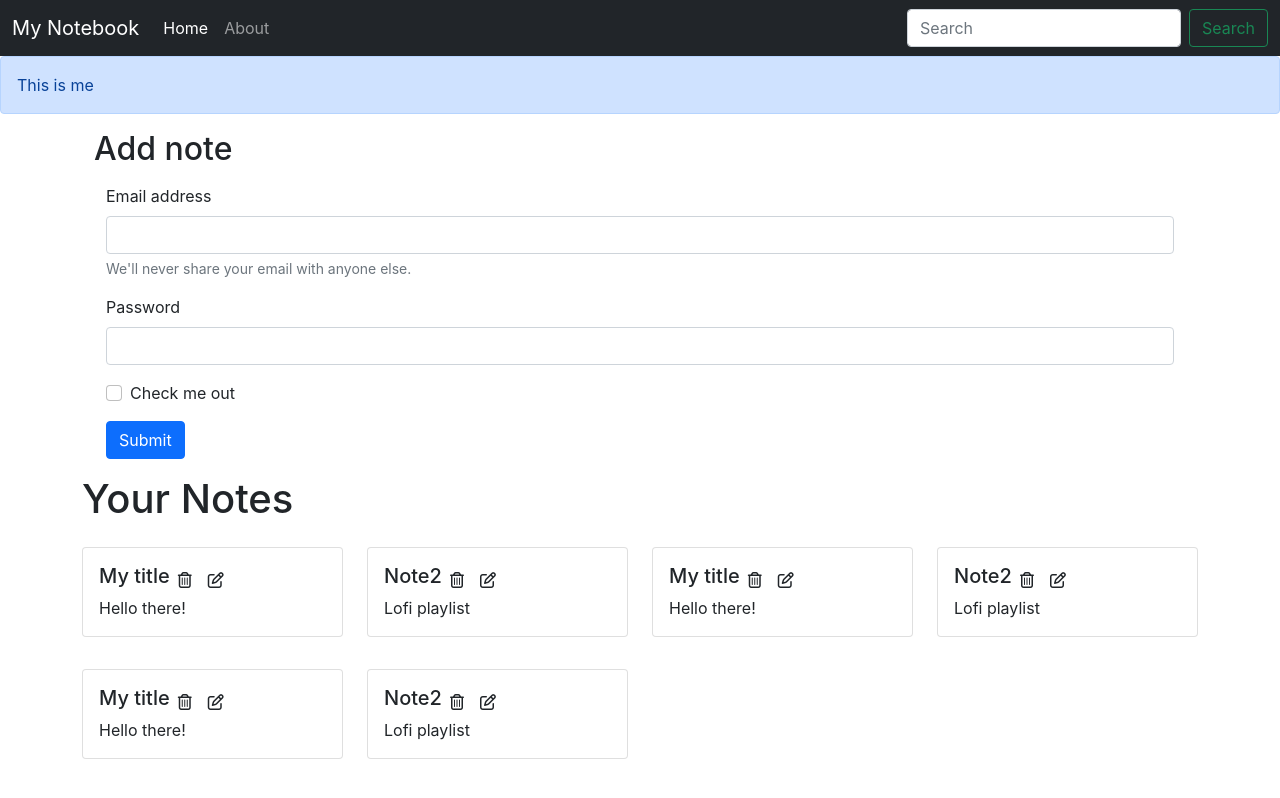
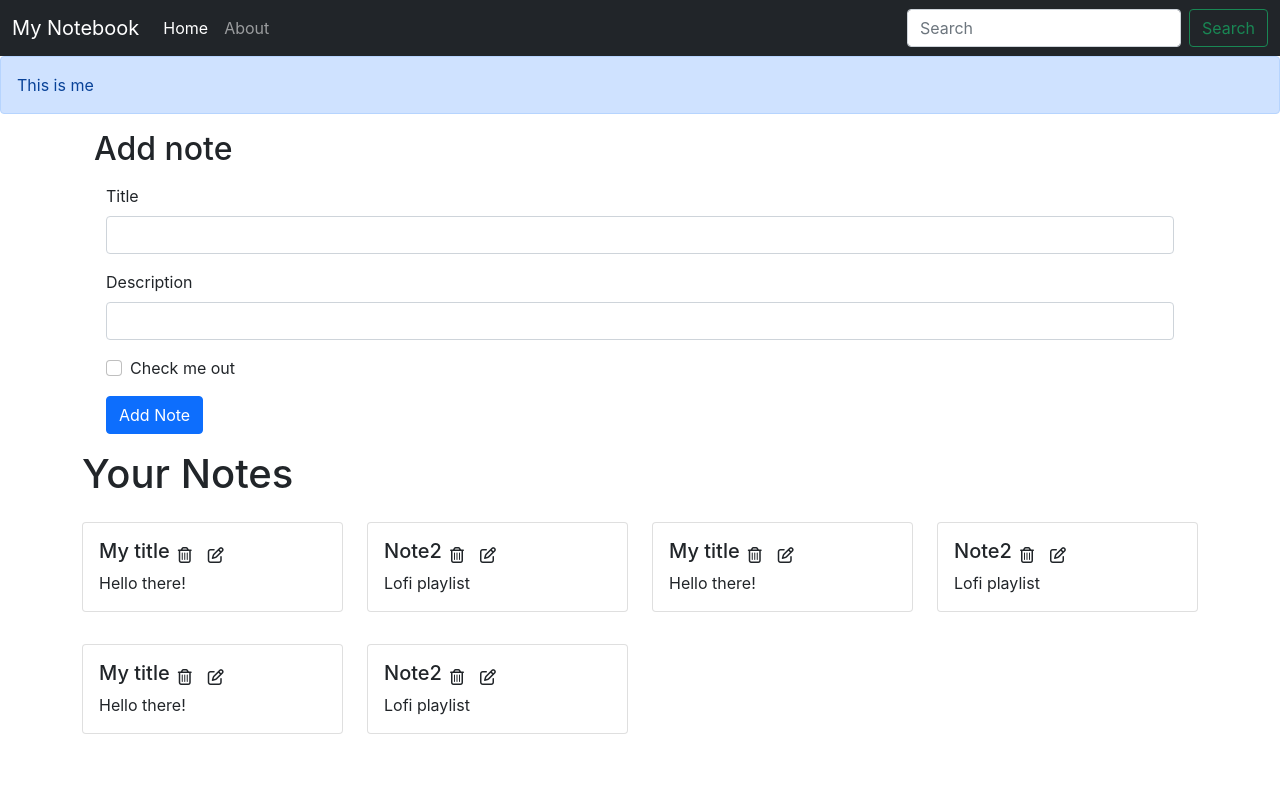
Before and after one commit to Kuljeet612/notesapp, a React (Create React App) app: page / in a window 1280 px wide. Built offline with nearby package versions, Linux system fonts and the light colour scheme; the HTML template or start-up script is replaced by a standard one.

Commit message:
Add and delete note

```diff
--- /dev/null
+++ b/src/components/AddNote.js
@@ -0,0 +1,61 @@
+import React, { useState, useContext } from 'react'
+import notesContext from "../context/notes/NotesContext";
+
+export const AddNote = () => {
+    const context = useContext(notesContext);
+    const { addNote } = context;
+    const [note, setNote] = useState({title:"", description: "", tag: "defualt"});
+    const addNoteHandler = (e) => {
+        e.preventDefault(); //to avoid page reloading
+        addNote(note.title, note.description, note.tag);
+    }
+
+    const onChangeHandler = (e) => {
+        setNote({...note, [e.target.name]: e.target.value}); //First arg: Keep the existing notes as it is. Second arg: New properties to be added in the array
+    }
+    return (
+    <div className="container my-3">
+    <h2>Add note</h2>
+    <form className="container my-3">
+      <div className="mb-3">
+        <label htmlFor="title" className="form-label">
+          Title
+        </label>
+        <input
+          type="text"
+          className="form-control"
+          id="title"
+          name="title"
+          aria-describedby="title"
+          onChange={onChangeHandler}
+        />
+      </div>
+      <div className="mb-3">
+        <label htmlFor="description" className="form-label">
+          Description
+        </label>
+        <input
+          type="text"
+          className="form-control"
+          id="description"
+          name="description"
+          onChange={onChangeHandler}
+        />
+      </div>
+      <div className="mb-3 form-check">
+        <input
+          type="checkbox"
+          className="form-check-input"
+          id="exampleCheck1"
+        />
+        <label className="form-check-label" htmlFor="exampleCheck1">
+          Check me out
+        </label>
+      </div>
+      <button type="submit" className="btn btn-primary" onClick={addNoteHandler}>
+        Add Note
+      </button>
+    </form>
+  </div>
+  )
+}
--- a/src/components/Home.js
+++ b/src/components/Home.js
@@ -1,54 +1,13 @@
 import React, { useContext } from "react";
 import notesContext from "../context/notes/NotesContext";
+import { AddNote } from "./AddNote";
 import Notes from "./Notes";
 
 function Home() {
 
   return (
     <div>
-      <div className="container my-3">
-        <h2>Add note</h2>
-        <form className="container my-3">
-          <div className="mb-3">
-            <label htmlFor="exampleInputEmail1" className="form-label">
-              Email address
-            </label>
-            <input
-              type="email"
-              className="form-control"
-              id="exampleInputEmail1"
-              aria-describedby="emailHelp"
-            />
-            <div id="emailHelp" className="form-text">
-              We'll never share your email with anyone else.
-            </div>
-          </div>
-          <div className="mb-3">
-            <label htmlFor="exampleInputPassword1" className="form-label">
-              Password
-            </label>
-            <input
-              type="password"
-              className="form-control"
-              id="exampleInputPassword1"
-            />
-          </div>
-          <div className="mb-3 form-check">
-            <input
-              type="checkbox"
-              className="form-check-input"
-              id="exampleCheck1"
-            />
-            <label className="form-check-label" htmlFor="exampleCheck1">
-              Check me out
-            </label>
-          </div>
-          <button type="submit" className="btn btn-primary">
-            Submit
-          </button>
-        </form>
-      </div>
-      <Notes></Notes>
+      <Notes/>
     </div>
   );
 }
--- a/src/components/NoteItem.js
+++ b/src/components/NoteItem.js
@@ -1,7 +1,11 @@
-import React from 'react'
+import {useContext} from 'react';
+import notesContext from "../context/notes/NotesContext";
 
 const NoteItem = (props)=> {
-    const {note} = props;
+
+  const context = useContext(notesContext);
+  const {deleteNote} = context;
+  const {note} = props;
 
     return (
       <div className="col-md-3">
@@ -9,7 +13,7 @@
           <div className="card-body">
               <div className="d-flex align-items-center">
               <h5 className="card-title">{note.title}</h5>
-              <i className="far fa-trash-can mx-2"></i>
+              <i className="far fa-trash-can mx-2" onClick={() => {deleteNote(note._id)}}></i>
               <i className="far fa-edit mx-2"></i>
               </div>
             <p className="card-text">{note.desc}</p>
--- a/src/components/Notes.js
+++ b/src/components/Notes.js
@@ -1,19 +1,25 @@
 import React, {useContext} from 'react';
 import notesContext from '../context/notes/NotesContext';
 import NoteItem from './NoteItem';
+import { AddNote } from './AddNote';
 
 function Notes() {
   const context = useContext(notesContext);
-  const { notes, setNotes } = context;
+  const { notes, addNote } = context;
 
   return (
+    <>
+    <AddNote/>
     <div className="row my-3">
         <h1>Your Notes</h1>
         {notes.map((note) => {
           return <NoteItem key={note._id} note={note}/>
         })}
       </div>
+      </>
   )
 }
 
 export default Notes
+
+//We can also use <AddNote/> component in Home component but using it in <Notes/> component makes more sense.
--- a/src/context/notes/NoteState.js
+++ b/src/context/notes/NoteState.js
@@ -60,22 +60,39 @@
     ]
     const[notes, setNotes] = useState(notesInitial);
 
-    const s1 = {
-        "name": "Kuljeet",
-        "class": "5b"
+
+    //Add a note
+    const addNote = (title, desc, tag) => {
+        //TODO: API Call
+        console.log("Adding a new note");
+       const note =  {
+            "_id": "620158d7750c711308b960ece",
+            "user": "6200a95bc1727f6348379bf1",
+            "title": title,
+            "desc": desc,
+            "tag": tag,
+            "date": "2022-02-07T17:37:27.726Z",
+            "__v": 0
+          };
+        setNotes(notes.concat(note));  //using concat because concat returns an array while push updates an array
     }
-    const [state, setState] = useState(s1);  //setting inital state
 
-    const update = () => {
-        setTimeout(() => {
-            setState({
-                "name": "Rachel",
-                "class": "10b"
-            })
-        }, 1000)
+    //Delete a note
+ const deleteNote = (noteId) => {
+    const newNotes = notes.filter((note) => {
+        return note._id !== noteId;
+    })
+    setNotes(newNotes);
+    console.log("Deleted note with id: "+noteId);
     }
+
+    //Edit a note
+    const editNote = (noteId) => {
+
+    }
+
     return (
-        <NotesContext.Provider value={{notes, setNotes}}>
+        <NotesContext.Provider value={{notes, addNote, deleteNote, editNote}}>
             {props.children}
         </NotesContext.Provider>
     )
```
